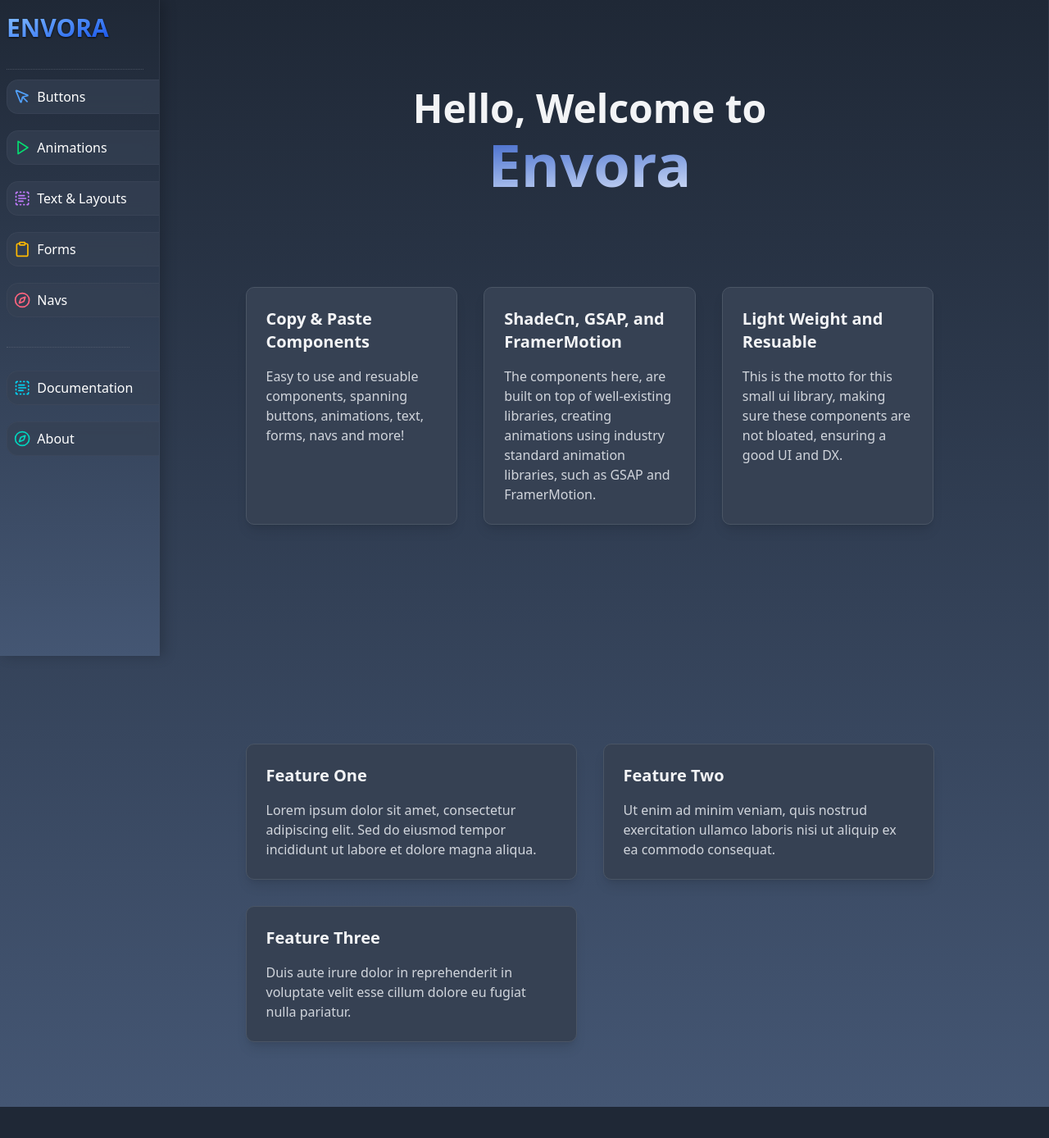
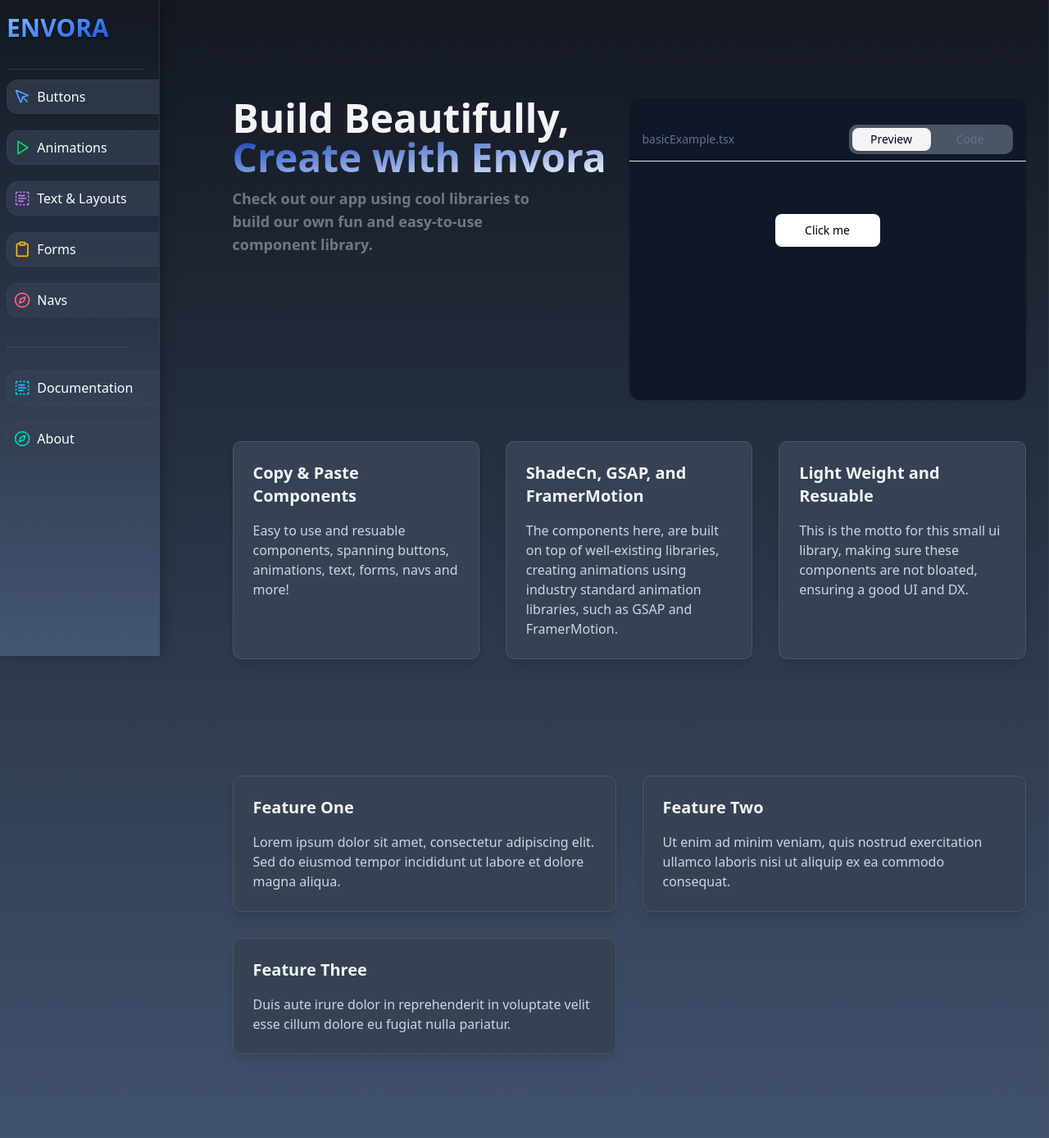
Before and after one commit to AlessandroB1298/envora, a Next.js app: page / in a window 1280 px wide. Shown: the top 1388 px of the page at 82% size. Before the commit the page ends 1350 px from the top, so only its background shows below. Built offline with nearby package versions, Linux system fonts and the light colour scheme.

Commit message:
new homepage layout

```diff
--- a/app/components/code-preview.tsx
+++ b/app/components/code-preview.tsx
@@ -22,6 +22,7 @@
   language?: string;
   children: React.ReactNode;
   size?: string;
+  color?: string
 }
 
 export function CodePreview({
@@ -32,6 +33,7 @@
   language = "tsx",
   children,
   size = "300px",
+  color = "bg-gray-600"
 }: CodePreviewProps) {
   const [activeTab, setActiveTab] = useState<string>("preview");
 
@@ -96,9 +98,6 @@
 
           </TabsContent>
 
-
-
-
         </Tabs>
 
       ) : (
@@ -121,7 +120,8 @@
             {children}
           </TabsContent>
           <TabsContent value="code" className="p-0">
-            <div className="p-4 rounded-md bg-gray-600  max-h-full m-3">
+            <div className={`p-4 rounded-md ${color} max-h-full m-`}>
+
               <SyntaxHighlighter
                 language={language}
                 style={vscDarkPlus}
--- a/app/components/nav/sideNav.tsx
+++ b/app/components/nav/sideNav.tsx
@@ -11,7 +11,7 @@
 const SideNav = () => {
 
   return (
-    <div className="h-[100vh] lg:w-[15.2vw] md:w-[16vw] md:pl-2  fixed  pl-5 overflow-auto z-10 bg-gradient-to-b from-[#1f2836] to-[#445673] border-r border-gray-600/30 shadow-[5px_0_15px_rgba(0,0,0,0.2)]">
+    <div className="h-[100vh] lg:w-[15.2vw] md:w-[16vw] md:pl-2  fixed  pl-5 overflow-auto z-10 bg-gradient-to-b from-[#131821] to-[#445673] border-r border-gray-600/30 shadow-[5px_0_15px_rgba(0,0,0,0.2)]">
       <div className="mt-4">
         <Link
           href={"/"}
--- a/app/components/text/buttons.ts
+++ b/app/components/text/buttons.ts
@@ -7,9 +7,7 @@
   + '      <Button className="bg-white w-[8rem] h-[2.5rem] text-black hover:bg-gray-300">' + '\n'
   + '        Click me' + '\n'
   + '      </Button>' + '\n'
-  + '' + '\n'
   + '    </div>' + '\n'
-  + '' + '\n'
   + '  )' + '\n'
   + '}'
 
@@ -22,10 +20,7 @@
   + '      <Button className="bg-white  w-[8rem] h-[2.5rem]  text-black hover:bg-gray-300 duration-100 transition ease-in hover:translate-y-2">' + '\n'
   + '        Click me' + '\n'
   + '      </Button>' + '\n'
-  + '' + '\n'
-  + '' + '\n'
   + '    </div>' + '\n'
-  + '' + '\n'
   + '  )' + '\n'
   + '}'
 
@@ -38,10 +33,7 @@
   + '      <Button className=" text-black  w-[8rem] h-[2.5rem]  bg-white hover:bg-gray-200 focus:ring-2 focus:ring-gray-900 focus:ring-opacity-50 focus:ring-offset-2">' + '\n'
   + '        Click me' + '\n'
   + '      </Button>' + '\n'
-  + '' + '\n'
-  + '' + '\n'
   + '    </div>' + '\n'
-  + '' + '\n'
   + '  )' + '\n'
   + '}'
 
@@ -54,8 +46,5 @@
   + '      <Button className="bg-white t w-[8rem] h-[2.5rem]  text-black hover:bg-gray-300 rounded-xl shadow-md">' + '\n'
   + '        Click me' + '\n'
   + '      </Button>' + '\n'
-  + '' + '\n'
-  + '' + '\n'
   + '    </div>' + '\n'
-  + '' + '\n'
   + '  )'
--- a/app/dashboard/animations/page.tsx
+++ b/app/dashboard/animations/page.tsx
@@ -5,16 +5,15 @@
 import {
   framerAnimation,
   basicDivAnimated,
-  multipleDivText,
 } from "@/app/components/text/animations";
 import { MultipleDivs } from "@/app/components/animations/multipleDivs";
 
 export default function Page() {
   return (
-    <div className=" ml-[25vw] space-y-6 mt-4  ">
+    <div className=" ml-[25vw] space-y-6   ">
       <section className=" flex flex-col">
         <div className="gap-2">
-          <h2 className=" text-4xl font-extrabold bg-gradient-to-br from-blue-700 to-white bg-clip-text text-transparent ">
+          <h2 className=" text-4xl mt-4 font-extrabold bg-gradient-to-br from-blue-700 to-white bg-clip-text text-transparent ">
 
             Animations</h2>
           <p className="w-1/2 mt-2 text-white opacity-20">
@@ -74,7 +73,7 @@
           </h2>
           <CodePreview
             className="bg-gray-700  h-[65vh] "
-            code={multipleDivText}
+            code={framerAnimation}
             fileName="FramerMotionDiv.tsx"
           >
             <MultipleDivs />
--- a/app/globals.css
+++ b/app/globals.css
@@ -3,8 +3,8 @@
 
 
 body{
-  background : #1f2836;
-  background-image: linear-gradient(to bottom, #1f2836, #445673);
+  background : #131821;
+  background-image: linear-gradient(to bottom, #131821, #445673);
   border-right: 1px solid rgba(75, 85, 99, 0.3);
 }
 
--- a/app/page.tsx
+++ b/app/page.tsx
@@ -2,6 +2,9 @@
 import gsap from 'gsap';
 import { useRef } from 'react';
 import { useGSAP } from '@gsap/react';
+import { CodePreview } from './components/code-preview';
+import { basicButtonText } from './components/text/buttons';
+import { BasicButton } from './components/buttons/basicButton';
 
 
 gsap.registerPlugin(useGSAP); //register plugin to avoid react dependency issues
@@ -11,6 +14,11 @@
 
   const containerRef = useRef<HTMLDivElement>(null)
   const bodyContainerRef = useRef<HTMLDivElement>(null);
+  const feature3Ref = useRef<HTMLDivElement>(null);
+
+  const feature4Ref = useRef<HTMLDivElement>(null);
+  const feature5Ref = useRef<HTMLDivElement>(null);
+
 
   useGSAP(() => {
 
@@ -20,35 +28,73 @@
       y: 300
     }, {
       y: 50,
-      duration: 1,
+      duration: 1.2,
       ease: "power2.inOut" // Using a standard GSAP ease instead of easeIn
 
     },)
 
 
 
-    tl.fromTo(bodyContainerRef.current, {
+    tl.fromTo([bodyContainerRef.current, feature3Ref.current, feature4Ref.current, feature5Ref.current], {
       opacity: 0, // Fixed the typo here
-      y: 300
+      y: 20,
+      scale: 0.5
     }, {
       opacity: 1, // Fixed the typo here
-      y: 125,
-      duration: 1 // Added duration
-    });
+      scale: 1,
+      y: 0,
+      duration: 1, // Added duration
+      stagger: 0.2,
+      ease: "back.out(1.7)"
+    }, "-=1");
 
 
-  }, [])
+  }, { scope: bodyContainerRef })
 
   return (
-    <div className="min-h-screen    flex flex-col ml-40   md:w-[70vw] sm:w-[50vw] md:p-3 sm-p-2 ">
+    <div className="min-h-screen flex flex-col ml-[20vw] md:w-[80vw] sm:w-[50vw] md:p-3 sm-p-2 ">
       <section className="container mx-auto px-4 py-16 md:py-24">
-        <div className="text-center mb-16">
-          <h1 className="text-4xl md:text-5xl text-gray-100 font-bold mb-2">Hello, Welcome to</h1>
-          <h1 className=" text-6xl md:text-7xl font-extrabold bg-gradient-to-br from-blue-800 to-white bg-clip-text text-transparent ">Envora</h1>
+        <div className=" grid grid-cols-2 text-left mt-3 ">
+          <h1 className=" flex flex-col  text-gray-100 font-bold mb-2">
+            <span className="text-5xl">
+              Build Beautifully,
+
+            </span>
+            <span
+              className=" text-5xl  font-extrabold bg-gradient-to-br from-blue-800 to-white bg-clip-text text-transparent"
+            >
+              Create with Envora
+            </span>
+            <span className="w-3/4">
+              <p className="opacity-40 text-lg mt-3">
+                Check out our app
+                using cool libraries to build
+                our own fun and easy-to-use
+                component library.
+              </p>
+
+
+            </span>
+
+          </h1>
+
+
+
+          <div className="space-y-4 ">
+            <CodePreview
+              className=" w-full h-[23rem] overflow-hidden bg-gray-900 "
+              code={basicButtonText}
+              fileName="basicExample.tsx"
+              color='bg-gray-800'
+            >
+              <BasicButton />
+            </CodePreview>
+          </div>
+
         </div>
 
         <div ref={containerRef}>
-          <div className="grid grid-cols-1 md:grid-cols-1 lg:grid-cols-3 sm:grid-cols-1 gap-8 max-w-6xl mx-auto">
+          <div className="grid grid-cols-1 md:grid-cols-1 lg:grid-cols-3 sm:grid-cols-1 gap-8  mx-auto">
             <div className="bg-gray-700 rounded-lg shadow-lg overflow-hidden border border-gray-600 hover:border-gray-500 hover:bg-gray-600 transition-all">
               <div className="p-6">
                 <h2 className="text-xl font-bold text-gray-100 mb-4">Copy & Paste Components</h2>
@@ -86,7 +132,7 @@
       <section className="container mx-auto px-4 py-16 md:py-24 mb-24">
         <div ref={bodyContainerRef}>
 
-          <div className="grid grid-cols-1 md:grid-cols-2 lg:grid-cols-2 gap-8 max-w-6xl mx-auto">
+          <div ref={feature3Ref} className="grid grid-cols-1 md:grid-cols-2 lg:grid-cols-2 gap-8  mx-auto">
             <div className="bg-gray-700 rounded-lg shadow-lg overflow-hidden border border-gray-600 hover:border-gray-500 hover:bg-gray-600 transition-all">
               <div className="p-6">
                 <h2 className="text-xl font-bold text-gray-100 mb-4">Feature One</h2>
@@ -97,7 +143,7 @@
               </div>
             </div>
 
-            <div className="bg-gray-700 rounded-lg shadow-lg overflow-hidden border border-gray-600 hover:border-gray-500 hover:bg-gray-600 transition-all">
+            <div ref={feature4Ref} className="bg-gray-700 rounded-lg shadow-lg overflow-hidden border border-gray-600 hover:border-gray-500 hover:bg-gray-600 transition-all">
               <div className="p-6">
                 <h2 className="text-xl font-bold text-gray-100 mb-4">Feature Two</h2>
                 <p className="text-gray-300">
@@ -107,7 +153,7 @@
               </div>
             </div>
 
-            <div className="bg-gray-700 rounded-lg shadow-lg overflow-hidden border border-gray-600 hover:border-gray-500  hover:bg-gray-600 transition-all">
+            <div ref={feature5Ref} className="bg-gray-700 rounded-lg shadow-lg overflow-hidden border border-gray-600 hover:border-gray-500  hover:bg-gray-600 transition-all">
               <div className="p-6">
                 <h2 className="text-xl font-bold text-gray-100 mb-4">Feature Three</h2>
                 <p className="text-gray-300">
```
